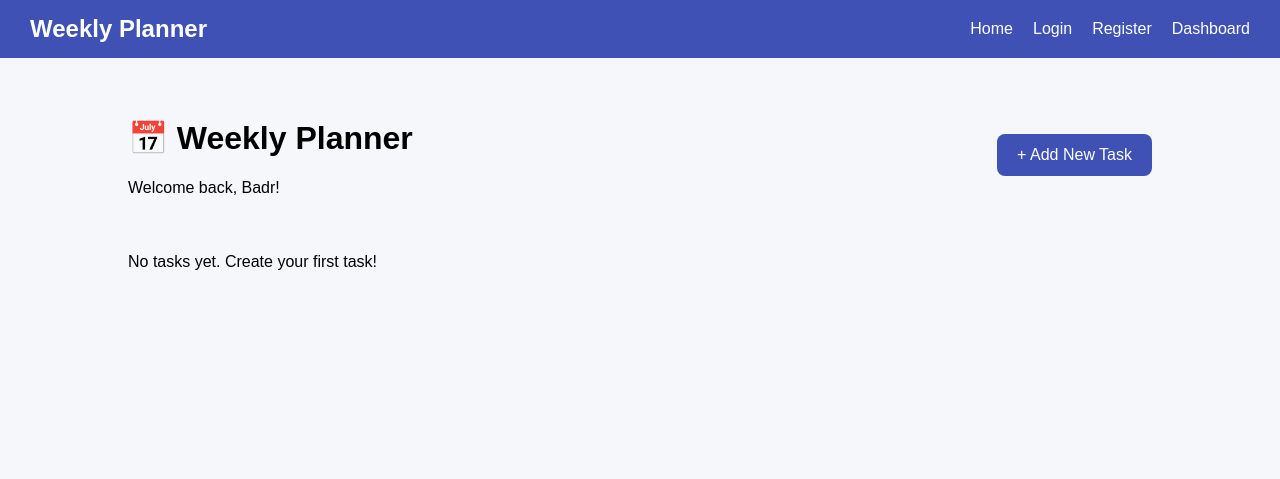
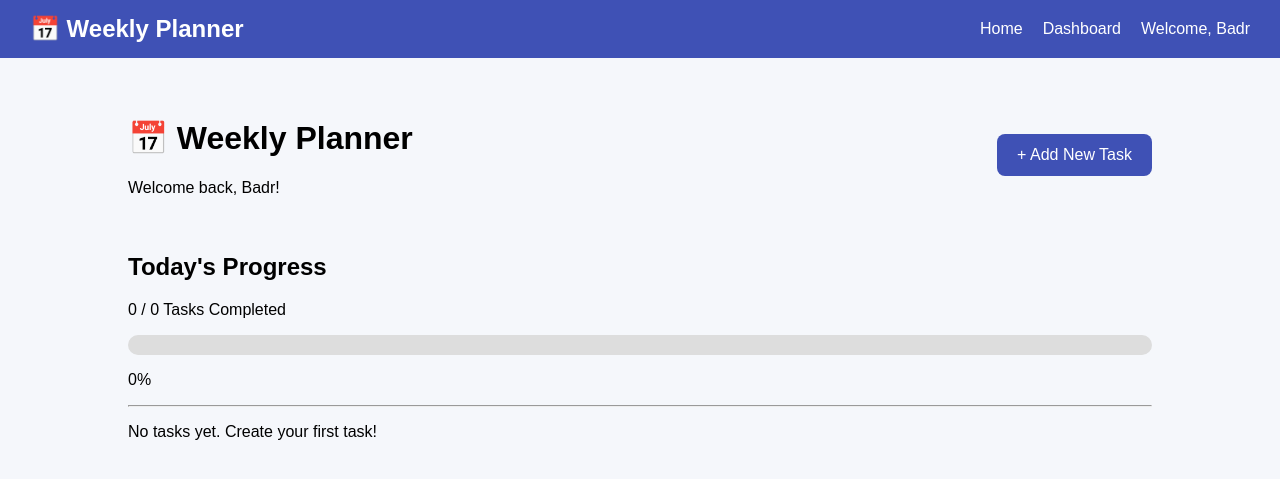
Before and after one commit to renadali76/weekly-planner, a Flask app: page /dashboard in a window 1280 px wide. Shown: the top 479 px of the page. Run offline with Flask 3, Linux system fonts and the light colour scheme; a user stored in the database is signed in; data comes from the database, SQL or seed files in the repository; both versions use the stored data as it was after the commit.

Commit message:
modified the accsess to the pages and the style

```diff
--- a/app.py
+++ b/app.py
@@ -1,5 +1,5 @@
 from flask import Flask, render_template, request, session, redirect , url_for
-from database import add_user, get_user_by_email, add_task, get_tasks, delete_task, delete_task, get_task_by_id,update_task, complete_task
+from database import add_user, get_user_by_email, add_task, get_tasks, delete_task, delete_task, get_task_by_id,update_task, complete_task, get_total_tasks, get_completed_tasks
 from werkzeug.security import generate_password_hash, check_password_hash
 
 app = Flask(__name__)
@@ -49,16 +49,23 @@ def register():
 @app.route("/dashboard")
 def dashboard():
 
-    if "user_id" not in session:
-        return redirect(url_for("login"))
+    total = get_total_tasks(session["user_id"])
+    completed = get_completed_tasks(session["user_id"])
+    tasks = get_tasks(session["user_id"])
+    progress = 0
 
-    tasks = get_tasks(session["user_id"])
+    if total > 0:
+        progress = int((completed / total) * 100)
+
 
     return render_template(
-        "dashboard.html",
-        username=session["username"],
-        tasks=tasks
-    )
+    "dashboard.html",
+    username=session["username"],
+    tasks=tasks,
+    total=total,
+    completed=completed,
+    progress=progress
+)
 
 @app.route("/add_task", methods=["GET", "POST"])
 def add_task_route():
--- a/database.py
+++ b/database.py
@@ -135,5 +135,38 @@ def complete_task(task_id, user_id):
     connection.commit()
     connection.close()
 
+def get_total_tasks(user_id):
+    connection = sqlite3.connect("planner.db")
+    cursor = connection.cursor()
+
+    cursor.execute("""
+        SELECT COUNT(*)
+        FROM tasks
+        WHERE user_id = ?
+    """, (user_id,))
+
+    total = cursor.fetchone()[0]
+
+    connection.close()
+
+    return total
+
+def get_completed_tasks(user_id):
+    connection = sqlite3.connect("planner.db")
+    cursor = connection.cursor()
+
+    cursor.execute("""
+        SELECT COUNT(*)
+        FROM tasks
+        WHERE user_id = ?
+        AND status = 'Completed'
+    """, (user_id,))
+
+    completed = cursor.fetchone()[0]
+
+    connection.close()
+
+    return completed
+
 if __name__ == "__main__":
     create_database()
--- a/static/css/style.css
+++ b/static/css/style.css
@@ -89,3 +89,78 @@ nav a{
     border-radius:6px;
 
 }
+
+.progress-bar{
+
+    width:100%;
+    height:20px;
+
+    background:#dddddd;
+
+    border-radius:20px;
+
+    overflow:hidden;
+
+    margin-bottom:10px;
+
+}
+
+.progress-fill{
+    width: var(--progress);
+    height:100%;
+    background:#4CAF50;
+}
+
+.badge{
+    display:inline-block;
+    padding:6px 12px;
+    border-radius:20px;
+    color:white;
+    font-size:14px;
+    font-weight:bold;
+}
+
+.high{
+    background:#e74c3c;
+}
+
+.medium{
+    background:#f39c12;
+}
+
+.low{
+    background:#2ecc71;
+}
+
+.completed{
+    background:#27ae60;
+}
+
+.pending{
+    background:#7f8c8d;
+}
+
+.task-buttons a{
+    color:white;
+    padding:10px 18px;
+    border-radius:8px;
+    text-decoration:none;
+    transition:0.2s;
+}
+
+.complete-btn{
+    background:#27ae60;
+}
+
+.edit-btn{
+    background:#3498db;
+}
+
+.delete-btn{
+    background:#e74c3c;
+}
+
+.task-buttons a:hover{
+    transform:translateY(-2px);
+    opacity:0.9;
+}
--- a/templates/base.html
+++ b/templates/base.html
@@ -12,13 +12,19 @@
     <body>
 
         <nav>
-            <h2>Weekly Planner</h2>
+            <h2>📅 Weekly Planner</h2>
 
             <ul>
                 <li><a href="{{ url_for('home') }}">Home</a></li>
+            {% if "user_id" in session %}
+                 <li><a href="{{ url_for('dashboard') }}">Dashboard</a></li>
+                 <li class="Welcome">
+                    Welcome, {{ session["username"]}}
+                 </li>
+        {% else %}
+                <li><a href="{{ url_for('register') }}">Register</a></li>
                 <li><a href="{{ url_for('login') }}">Login</a></li>
-                <li><a href="{{ url_for('register') }}">Register</a></li>
-                <li><a href="{{ url_for('dashboard') }}">Dashboard</a></li>
+        {% endif %}
             </ul>
 
         </nav>
--- a/templates/dashboard.html
+++ b/templates/dashboard.html
@@ -19,6 +19,18 @@
 
     </div>
 
+    <h2>Today's Progress</h2>
+
+    <p>{{ completed }} / {{ total }} Tasks Completed</p>
+
+    <div class="progress-bar">
+        <div class="progress-fill" style="--progress: {{ progress }}%;"></div>
+    </div>
+
+    <p>{{ progress }}%</p>
+
+    <hr>
+
     {% if tasks %}
 
         {% for task in tasks %}
@@ -27,37 +39,66 @@
 
             <h2>{{ task["title"] }}</h2>
 
+            {% if task["description"] %}
             <p>{{ task["description"] }}</p>
+            {% else %}
+            <p><em>No description provided.</em></p>
+            {% endif %}
 
             <p><strong>Due:</strong> {{ task["due_date"] }}</p>
 
             <p>
                 <strong>Priority:</strong>
-                {{ task["priority"] }}
+
+                <span class="
+                    badge
+                    {% if task['priority'] == 'High' %}
+                        high
+                    {% elif task['priority'] == 'Medium' %}
+                        medium
+                    {% else %}
+                        low
+                    {% endif %}
+                ">
+                    {{ task["priority"] }}
+                </span>
             </p>
 
             <p>
                 <strong>Status:</strong>
-                {{ task["status"] }}
+
+                <span class="
+                    badge
+                    {% if task['status'] == 'Completed' %}
+                        completed
+                    {% else %}
+                        pending
+                    {% endif %}
+                ">
+                    {{ task["status"] }}
+                </span>
             </p>
 
             <div class="task-buttons">
 
-                <a href="{{ url_for('complete_task_route', task_id=task['id']) }}">
+                <a class="complete-btn"
+                   href="{{ url_for('complete_task_route', task_id=task['id']) }}">
                     ✓ Complete
                 </a>
 
-                <a href="{{ url_for('edit_task', task_id=task['id']) }}">
+                <a class="edit-btn"
+                   href="{{ url_for('edit_task', task_id=task['id']) }}">
                     ✏ Edit
                 </a>
 
-                <a href="{{ url_for('delete_task_route', task_id=task['id']) }}">
+                <a class="delete-btn"
+                   href="{{ url_for('delete_task_route', task_id=task['id']) }}">
                     🗑 Delete
                 </a>
 
             </div>
 
-        </div>
+
 
         {% endfor %}
 
```
Also changed, not shown: planner.db.
